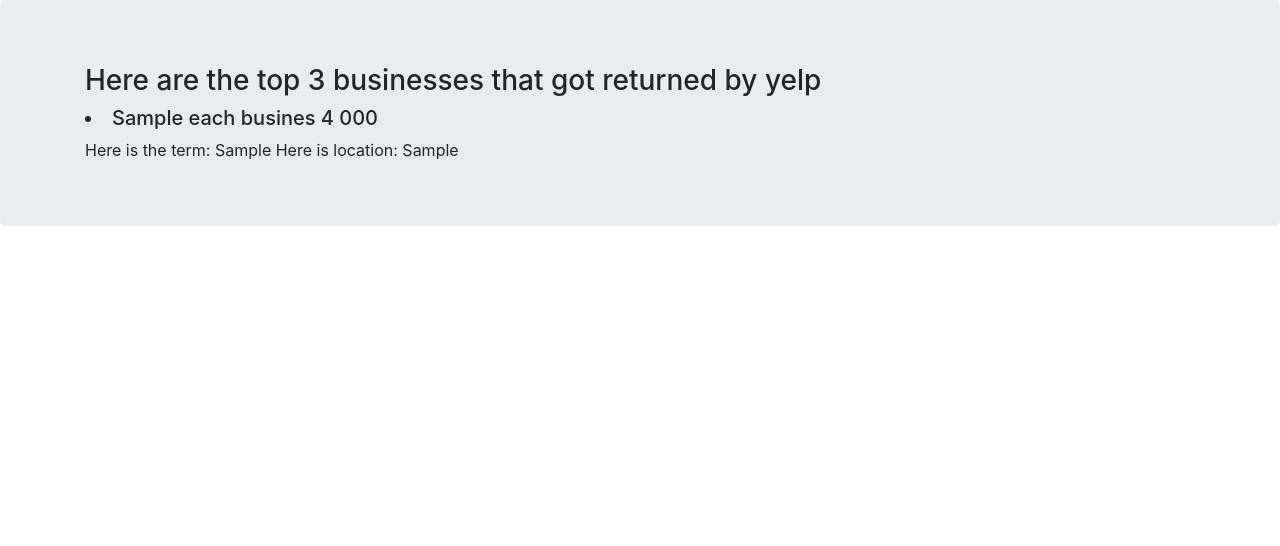
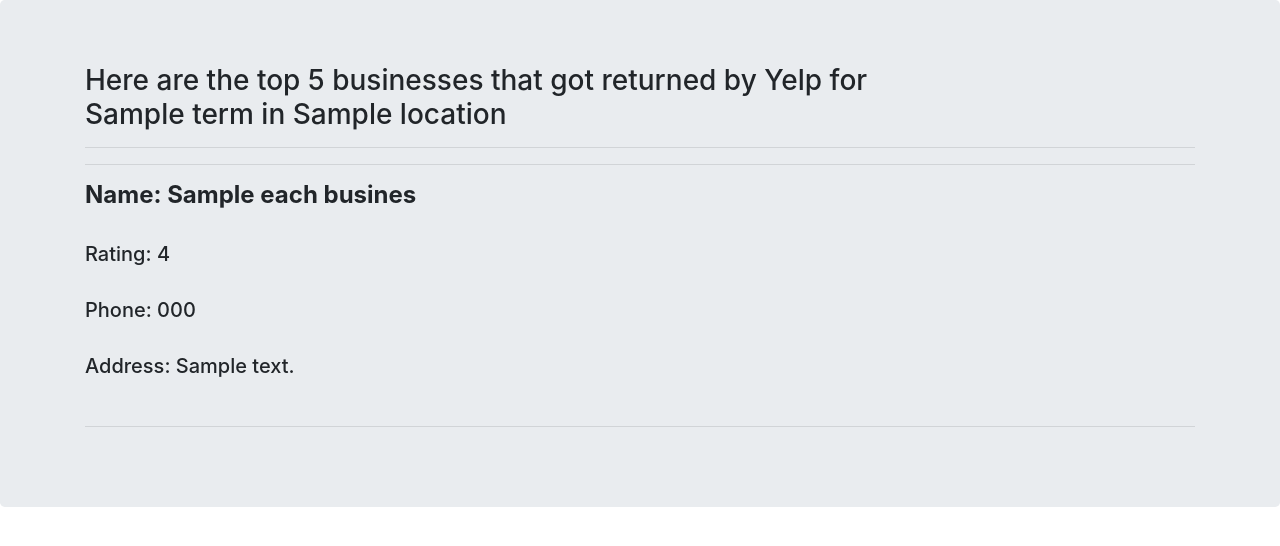
Before and after one commit to mz-pixel/yelp-app, a Flask app: template templates/display_results.html in a window 1280 px wide. Shown: the top 546 px of the page. Run offline with Flask 2, Linux system fonts and the light colour scheme; the template is opened without the code that fills it: most values are stand-ins (such as "Sample title", 1, 10 or a date in 2020); some libraries are stand-ins or nearby versions.

Commit message:
finishing touches

```diff
--- a/templates/display_results.html
+++ b/templates/display_results.html
@@ -2,7 +2,7 @@
 <html>
 <head>
     <title>
-        Results
+        This is the Display Results Page
     </title>
     <link rel="stylesheet" href="https://maxcdn.bootstrapcdn.com/bootstrap/4.0.0-alpha.3/css/bootstrap.min.css" integrity="sha384-MIwDKRSSImVFAZCVLtU0LMDdON6KVCrZHyVQQj6e8wIEJkW4tvwqXrbMIya1vriY" crossorigin="anonymous">
 </head>
@@ -10,27 +10,20 @@
 <body>
     <div class = "jumbotron">
         <div class = "container">
-            <h3> Here are the top 3 businesses that got returned by yelp </h3>
+            <h3> Here are the top 5 businesses that got returned by Yelp for <br>
+            {{ term }} in {{ location }}</h3>
+            <hr><hr>
 
             {% for each_business in establishments %}
-              <h5><li>
-                  {{ each_business.name }}
-                  {{ each_business.rating }}
-                  {{ each_business.display_phone }}
-              </li></h5>
+
+                <h4><b>  Name: {{ each_business.name }} </b></h4> <br>
+                <h5>  Rating: {{ each_business.rating }} </h5> <br>
+                <h5>  Phone: {{ each_business.display_phone }} </h5> <br>
+                <h5>  Address: {{ each_business.location.display_address }} </h5> <br>
+                <hr>
             {% endfor %}
 
-
-            Here is the term:
-            {% for each_term in term %}
-                {{ each_term }}
-            {% endfor %}
-
-            Here is location:
-            {% for each_location in location %}
-                {{ each_location }}
-            {% endfor %}
-    </div>
+        </div>
     </div>
 </body>
 </html>
```
Also changed, not shown: templates/index.html (+6 -3 lines).
